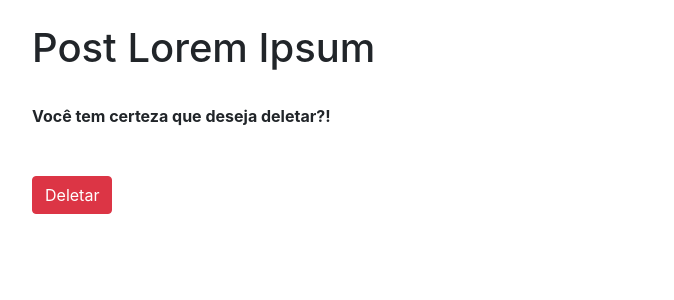
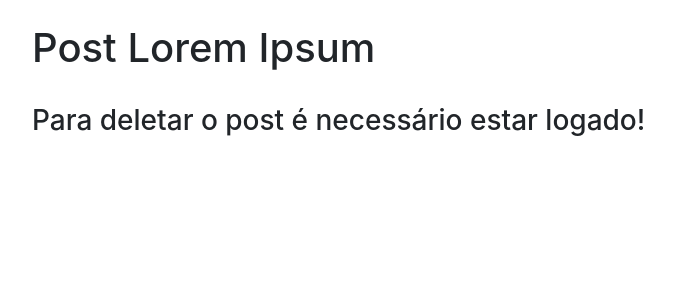
Before and after one commit to ricardowoj/blogRicardow, a Django app: page /artigo/deletar/2 in a window 1280 px wide. Shown: the part 56-356 px from the top of the page, without its empty margins (53-727 px from the left). Run offline with Django 3.2, Linux system fonts and the light colour scheme; data comes from the database, SQL or seed files in the repository; some libraries are stand-ins or nearby versions.

Commit message:
change delete post in templates: include user authenticated

```diff
--- a/templates/delete_post.html
+++ b/templates/delete_post.html
@@ -4,6 +4,7 @@
 
     <h1>Post {{ post.title }}</h1>
     <br>
+    {% if user.is_authenticated %}
         <div class="form-group">
             <form method="POST">
                 {% csrf_token %}
@@ -12,5 +13,8 @@
                 <button class="btn btn-danger mt-5">Deletar</button>
             </form>
         </div>
+    {% else %}
+        <h3>Para deletar o post é necessário estar logado!</h3>
+    {% endif %}
 
 {% endblock %}
```
Lines whose indentation alone changed are shown as unchanged.
